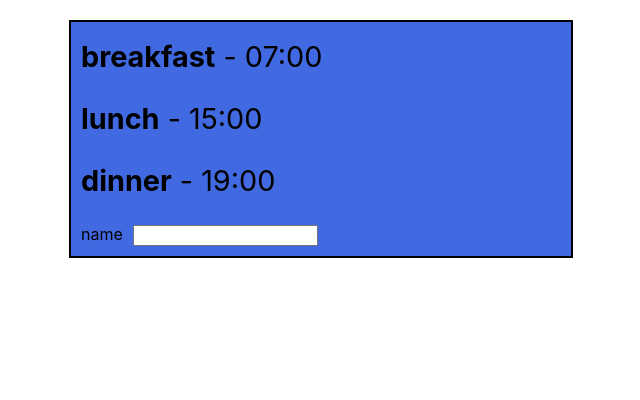
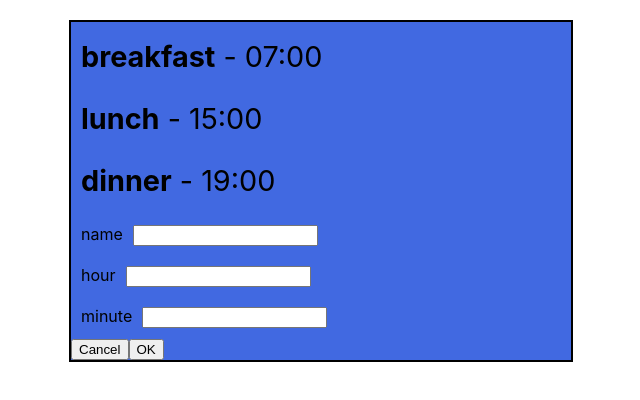
Before and after one commit to ZbigniewKulczynski1984/17_11_2022, a React (Create React App) app in the folder my-app/: page / in a window 1280 px wide. Shown: the top 400 px of the page, without its empty margins (319-959 px from the left). Built offline with nearby package versions, Linux system fonts and the light colour scheme.

Commit message:
code added

```diff
--- a/my-app/src/Components/EditEvent.jsx
+++ b/my-app/src/Components/EditEvent.jsx
@@ -7,6 +7,16 @@ const EditEvent = () => {
 				<label htmlFor="name">name</label>
 				<input type="text" id="name" name="name" />
 			</div>
+            <div className="edit-event__input-group">
+				<label htmlFor="hour">hour</label>
+				<input type="tel" id="hour" name="hour" />
+			</div>
+            <div className="edit-event__input-group">
+				<label htmlFor="minute">minute</label>
+				<input type="tel" id="minute" name="minute" />
+			</div>
+            <button>Cancel</button>
+            <button>OK</button>
 		</div>
 	);
 };
```
